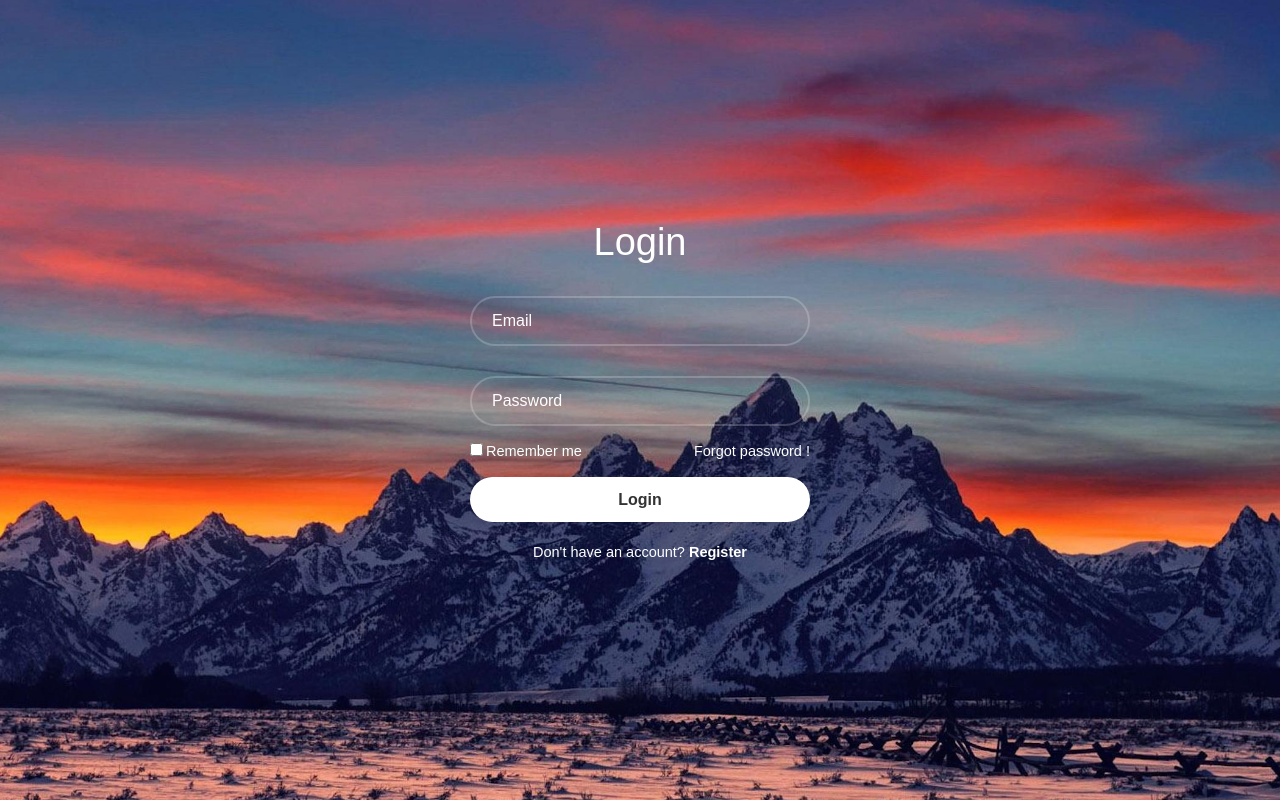
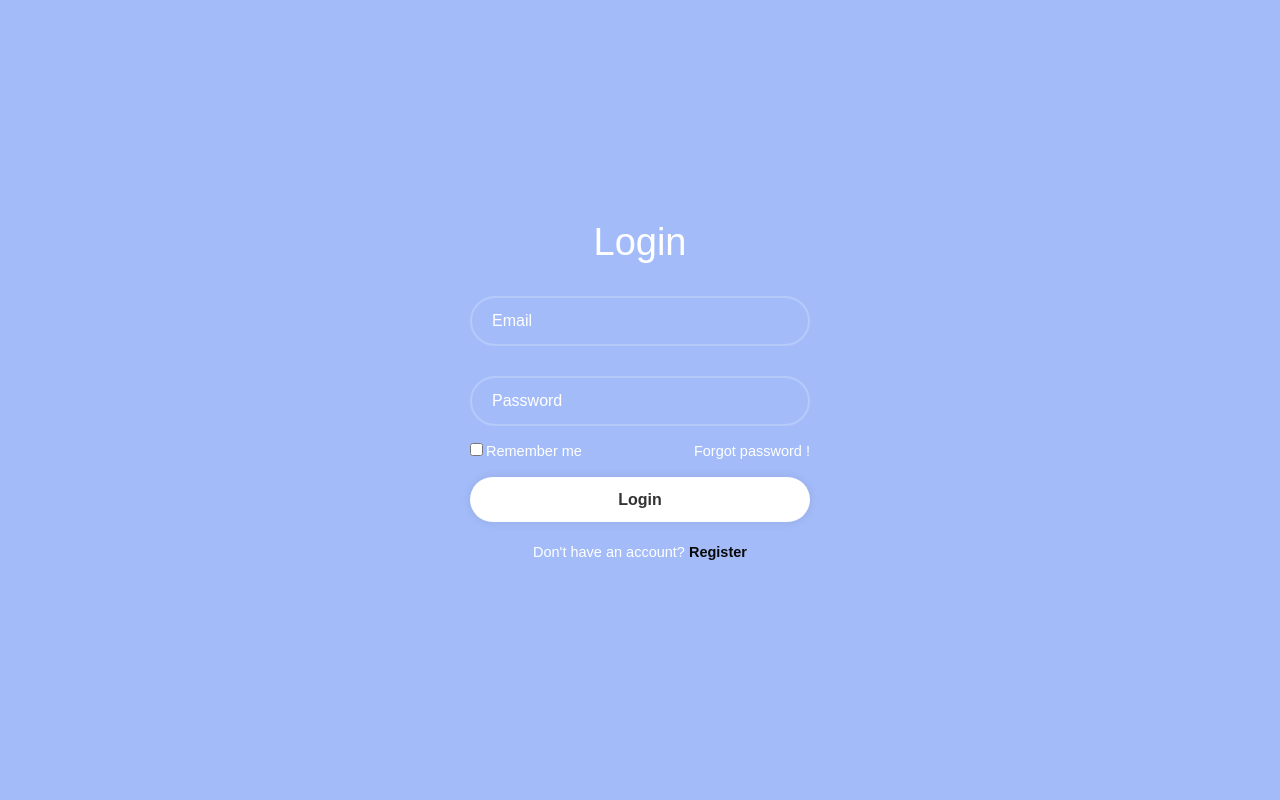
Before and after one commit to krish031006-Me/Dear-Diary, a Flask app: page /login in a window 1280 px wide. Run offline with Flask 3, Linux system fonts and the light colour scheme; some libraries are stand-ins or nearby versions; some web fonts are replaced.

Commit message:
Updated the CSS file.

```diff
--- a/static/style.css
+++ b/static/style.css
@@ -5,17 +5,17 @@
     box-sizing: border-box;
     font-family:"Poppins", sans-serif;
 }
-body:not(#title){
+body{
     display: flex;
     justify-content: center;
     /* This property decides items are spaced along the main axis (usually horizontal).*/
     align-items: center;
     min-height: 100vh;
-    background: url('mot.jpeg') no-repeat;
+    /* background: url('mot.jpeg') no-repeat;*/
     /* use to paste image in the background */
     background-size: cover;
     background-position: center;
-
+    background-color: #A3BCF9;
 }
 .main-log{
     width: 420px;
@@ -84,7 +84,7 @@ body:not(#title){
     margin: 20px 0 15px ;
 }
 .register-link p a{
-    color: #fff;
+    color: #090909;
     text-decoration: none;
     font-weight: 600;
 }
@@ -93,6 +93,7 @@ body:not(#title){
 }
 #title{
     text-align: center;
+    color: black;
 }
 #first_word{
     font-size: 90px;
```
